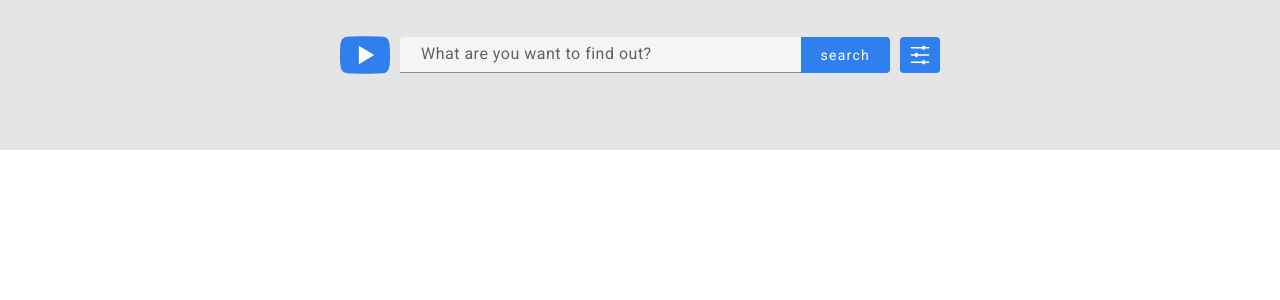
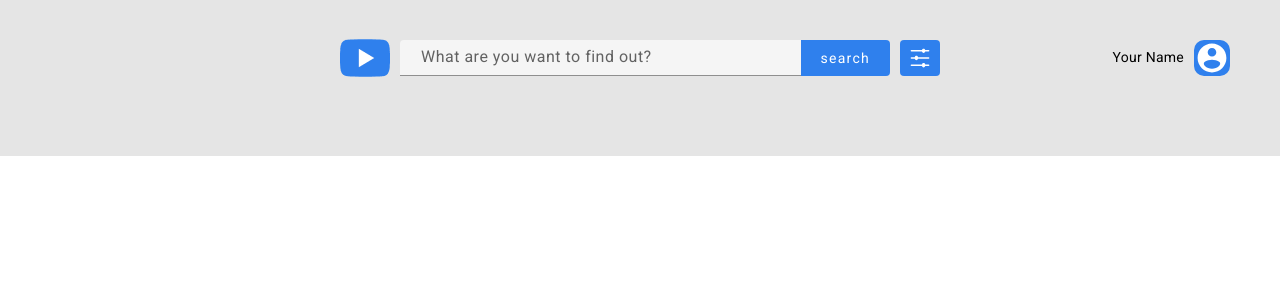
Before and after one commit to www-net/youtube-angular, an Angular app: page / in a window 1280 px wide. Shown: the top 300 px of the page. Built offline with nearby package versions, Linux system fonts and the light colour scheme.

Commit message:
feat: add login component

```diff
--- a/src/app/app.module.ts
+++ b/src/app/app.module.ts
@@ -9,6 +9,7 @@ import { FilterComponent } from './filter/filter.component';
 import { BrowserAnimationsModule } from '@angular/platform-browser/animations';
 import { MaterialDesignModule } from './material-design/material-design.module';
 import { SearchInputComponent } from './search-input/search-input.component';
+import { LoginComponent } from './login/login.component';
 
 
 @NgModule({
@@ -19,6 +20,7 @@ import { SearchInputComponent } from './search-input/search-input.component';
     SearchItemComponent,
     FilterComponent,
     SearchInputComponent,
+    LoginComponent,
   ],
   imports: [
     BrowserModule,
--- a/src/app/header/header.component.html
+++ b/src/app/header/header.component.html
@@ -1,15 +1,23 @@
 <header class="header">
-  <div class="header-wrapper">
-    <div class="search-block">
+  <div class="header__wrapper">
+    <div class="header__search-block">
+
       <a class="logo-link" href="">
         <img class="logo-img" src="../../assets/img/logo/logo.png" alt="">
       </a>
+
       <div class="search">
         <app-search-input (clickTune)="toggleDisplaysFilter()"></app-search-input>
       </div>
     </div>
+
+    <div class="user">
+      <app-login></app-login>
+    </div>
+
     <div class="header-filter">
       <app-filter *ngIf="isFilterDisplayed"></app-filter>
     </div>
   </div>
+
 </header>
--- a/src/app/header/header.component.scss
+++ b/src/app/header/header.component.scss
@@ -3,7 +3,7 @@
   background-color: #e5e5e5;
 }
 
-.header-wrapper {
+.header__wrapper {
   display: grid;
   grid-template-columns: 1fr 1fr 1fr 1fr;
   grid-template-areas:
@@ -15,7 +15,7 @@
   padding: 30px;
 }
 
-.search-block {
+.header__search-block {
   grid-area: center-h-top;
   display: flex;
   align-items: center;
@@ -33,6 +33,13 @@
   width: 100%;
 }
 
+.user {
+  grid-area: right-h-top;
+  display: flex;
+  align-items: center;
+  justify-content: end;
+}
+
 .header-filter {
   grid-area: center-h-bottom;
   padding-top: 40px;
--- /dev/null
+++ b/src/app/login/login.component.html
@@ -0,0 +1,4 @@
+<div>
+  <span>Your Name</span>
+  <button class="user-btn" mat-raised-button color="primary"></button>
+</div>
--- /dev/null
+++ b/src/app/login/login.component.scss
@@ -0,0 +1,28 @@
+// user button
+.user-btn {
+  margin: 10px;
+  padding: 0;
+  color: white;
+
+  // border: none;
+  background-color: var(--white);
+  background-image: url(../../assets/img/icons/user.svg);
+  background-repeat: no-repeat;
+  background-position: center center;
+  background-size: 36px;
+}
+
+.mat-mdc-raised-button:not(:disabled) {
+  background-color: var(--white);
+}
+
+.mat-mdc-raised-button {
+  box-shadow: none;
+}
+
+.mdc-button {
+  min-width: auto;
+  padding: 0 18px;
+
+  border-radius: 10px;
+}
--- a/src/app/search-input/search-input.component.ts
+++ b/src/app/search-input/search-input.component.ts
@@ -6,7 +6,7 @@ import { Component, EventEmitter, Output } from '@angular/core';
   styleUrls: ['./search-input.component.scss']
 })
 export class SearchInputComponent {
-  @Output() clickTune = new EventEmitter<boolean>()
+  @Output() clickTune: EventEmitter<boolean> = new EventEmitter<boolean>()
 
   onTuneClick(){
     this.clickTune.emit()
```
Also changed, not shown: src/app/login/login.component.ts (added, +10 -0 lines), src/assets/img/icons/user.svg (added), 1 other file (tests, documents, lock files or other folders).
